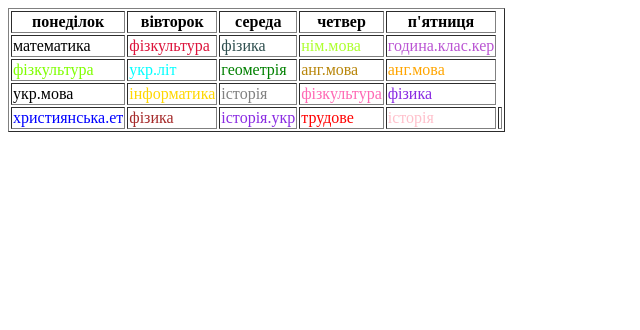
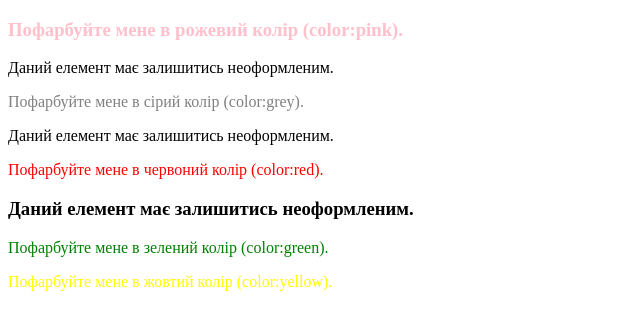
Before and after one commit to RomanChykalo/dz090, a plain HTML site: page index.html in a window 1280 px wide. Shown: the whole page, without its empty margins (0-640 px from the left). Drawn offline with Linux system fonts and the light colour scheme.

Commit message:
Add files via upload

```diff
--- a/index.html
+++ b/index.html
@@ -6,31 +6,15 @@
     <title>Document</title>
 </head>
 <body>
-    <table width="400" border="1">
-        <tr>
-        <th>понеділок </th>
-        <th> вівторок  </th>
-        <th> середа </th>
-        <th> четвер </th>
-        <th> п'ятниця </th>
-        </tr>
-        <tr>
-        <td> математика </td>
-        <td style="color: crimson;"> фізкультура </td> <td style="color: darkslategrey;"> фізика </td> <td style="color: greenyellow;"> нім.мова </td> <td style="color: mediumorchid;"> година.клас.кер </td>
-        </tr>
-        <tr>
-        <td style="color: chartreuse;"> фізкультура </td>
-        <td style="color: aqua;"> укр.літ </td> <td style="color: green;"> геометрія </td> <td style="color: darkgoldenrod;"> анг.мова </td> <td style="color: orange;"> анг.мова </td>
-        </tr>
-        <tr>
-        <td> укр.мова </td>
-        <td style="color: gold;"> інформатика </td> <td style="color: gray;"> історія </td> <td style="color: hotpink;"> фізкультура </td> <td style="color: blueviolet;"> фізика </td>
-        </tr>
-        <tr>
-        <td style="color: blue;"> християнська.ет </td>
-        <td style="color: brown;"> фізика </td> <td style="color: blueviolet;"> історія.укр </td> <td style="color: red;"> трудове </td> <td style="color: pink;"> історія </td>
-        <td></td>
-        </tr>
-        </table>
+    <div class="text-box">
+        <h3 style="color: pink;">Пофарбуйте мене в рожевий колір (color:pink).</h3>
+        <p>Даний елемент має залишитись неоформленим.</p>
+        <p style="color: grey;">Пофарбуйте мене в сірий колір (color:grey).</p>
+        <div>Даний елемент має залишитись неоформленим.</div>
+        <div><p style="color: red;">Пофарбуйте мене в червоний колір (color:red).</p></div>
+        <h3>Даний елемент має залишитись неоформленим.</h3>
+        <p style="color: green;">Пофарбуйте мене в зелений колір (color:green).</p>
+        <p style="color: yellow;">Пофарбуйте мене в жовтий колір (color:yellow).</p>
+      </div>
 </body>
 </html>
--- a/style.css
+++ b/style.css
@@ -0,0 +1,7 @@
+p{
+    color: pink ;
+    color: grey;
+    color: red;
+    color: green;
+    color: yellow;
+}
```
